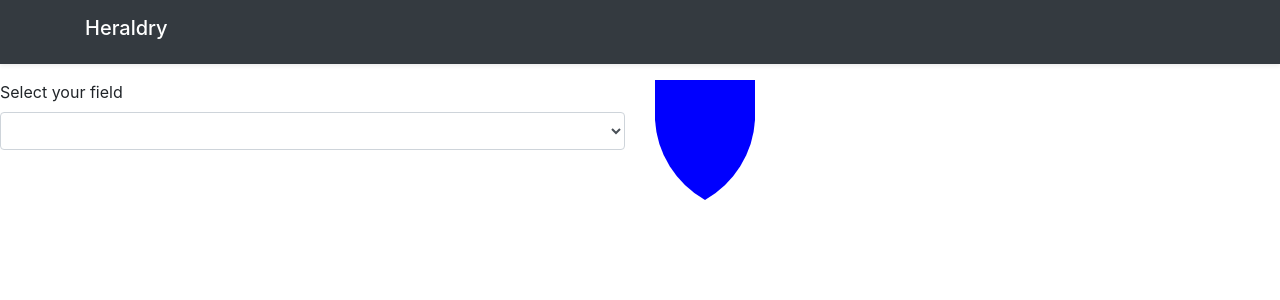
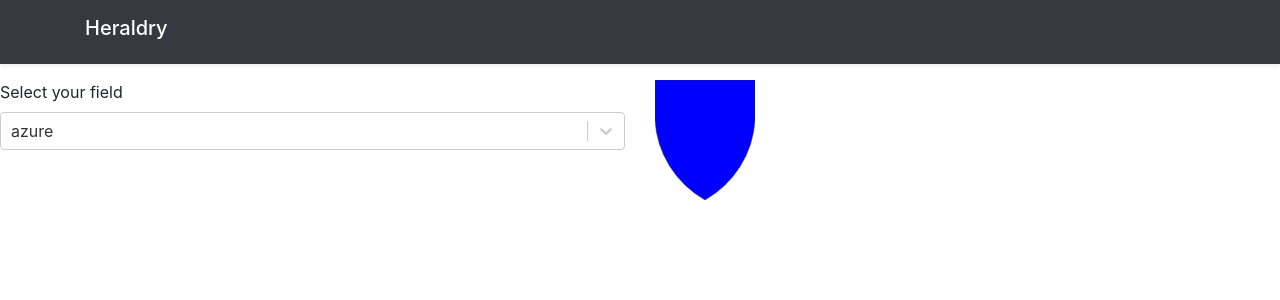
Before and after one commit to blemoine/heraldry2, a React (Vite) app: page / in a window 1280 px wide. Shown: the top 300 px of the page. Built offline with nearby package versions, Linux system fonts and the light colour scheme.

Commit message:
feat(form): select field from list

```diff
--- a/package.json
+++ b/package.json
@@ -12,6 +12,7 @@
   "author": "",
   "license": "WTFPL",
   "devDependencies": {
+    "@types/react-select": "^3.0.0",
     "jest": "^24.8.0",
     "parcel-bundler": "^1.12.3",
     "prettier": "^1.18.2",
@@ -22,6 +23,7 @@
     "@types/react-dom": "^16.8.4",
     "bootstrap": "^4.3.1",
     "react": "^16.8.6",
-    "react-dom": "^16.8.6"
+    "react-dom": "^16.8.6",
+    "react-select": "^3.0.4"
   }
 }
--- a/src/app/from-blason/FromBlason.tsx
+++ b/src/app/from-blason/FromBlason.tsx
@@ -2,7 +2,8 @@ import * as React from 'react';
 import { useState } from 'react';
 import { uuid } from '../../utils/uuid';
 import { BlasonDisplay } from './BlasonDisplay';
-import { azure, Blason, tinctures } from '../model/blason';
+import { azure, Blason, Tincture, tinctures } from '../model/blason';
+import Select from 'react-select';
 
 export const FromBlason = () => {
   const id = uuid();
@@ -11,12 +12,12 @@ export const FromBlason = () => {
     field: azure,
   });
 
-  function fieldChange(fieldName: string) {
-    const field = tinctures.find((field) => field.name === fieldName);
-    if (!field) {
-      throw new Error(`The field ${fieldName} doesn't exist`);
+  function fieldChange(field: Tincture | null) {
+    if (field) {
+      setBlason({ ...blason, field });
+    } else {
+      console.warn('A field is mandatory')
     }
-    setBlason({ ...blason, field });
   }
 
   return (
@@ -24,12 +25,13 @@ export const FromBlason = () => {
       <div className="col-md-12 col-lg-6">
         <div className="form-group">
           <label htmlFor={id}>Select your field</label>
-          <select
-            id={id}
-            className="form-control"
-            value={blason.field.name}
-            onChange={(e) => fieldChange(e.target.value)}
-          ></select>
+          <Select
+            options={tinctures}
+            getOptionLabel={(t) => t.name}
+            getOptionValue={(t) => t.name}
+            value={blason.field}
+            onChange={(t: any) => fieldChange(t)}
+          />
         </div>
       </div>
       <div className="col-md-12 col-lg-6">
--- a/src/app/from-blason/blason-parts/plain.tsx
+++ b/src/app/from-blason/blason-parts/plain.tsx
@@ -13,7 +13,7 @@ export const Plain = (props: Props) => {
       {isFur(tincture) ? (
         <g></g>
       ) : (
-        <path d="M0 0 H200 V80 A197 199.2 90 0 1 100 240 A197 199.2 -90 0 1 0 80 Z" fill={tincture.color} />
+        <path d="M0 0 H200 V80 A197 199.2 90 0 1 100 240 A197 199.2 -90 0 1 0 80 Z" fill={tincture.color} stroke="#333"/>
       )}
     </svg>
   );
--- a/src/app/model/blason.ts
+++ b/src/app/model/blason.ts
@@ -47,7 +47,7 @@ export const tinctures: Array<Tincture> = [
   vert,
   purpure,
   murrey,
-  sable,
+  sanguine,
   tenne,
   ermine,
   vair,
```
Also changed, not shown: 1 other file (tests, documents, lock files or other folders).
